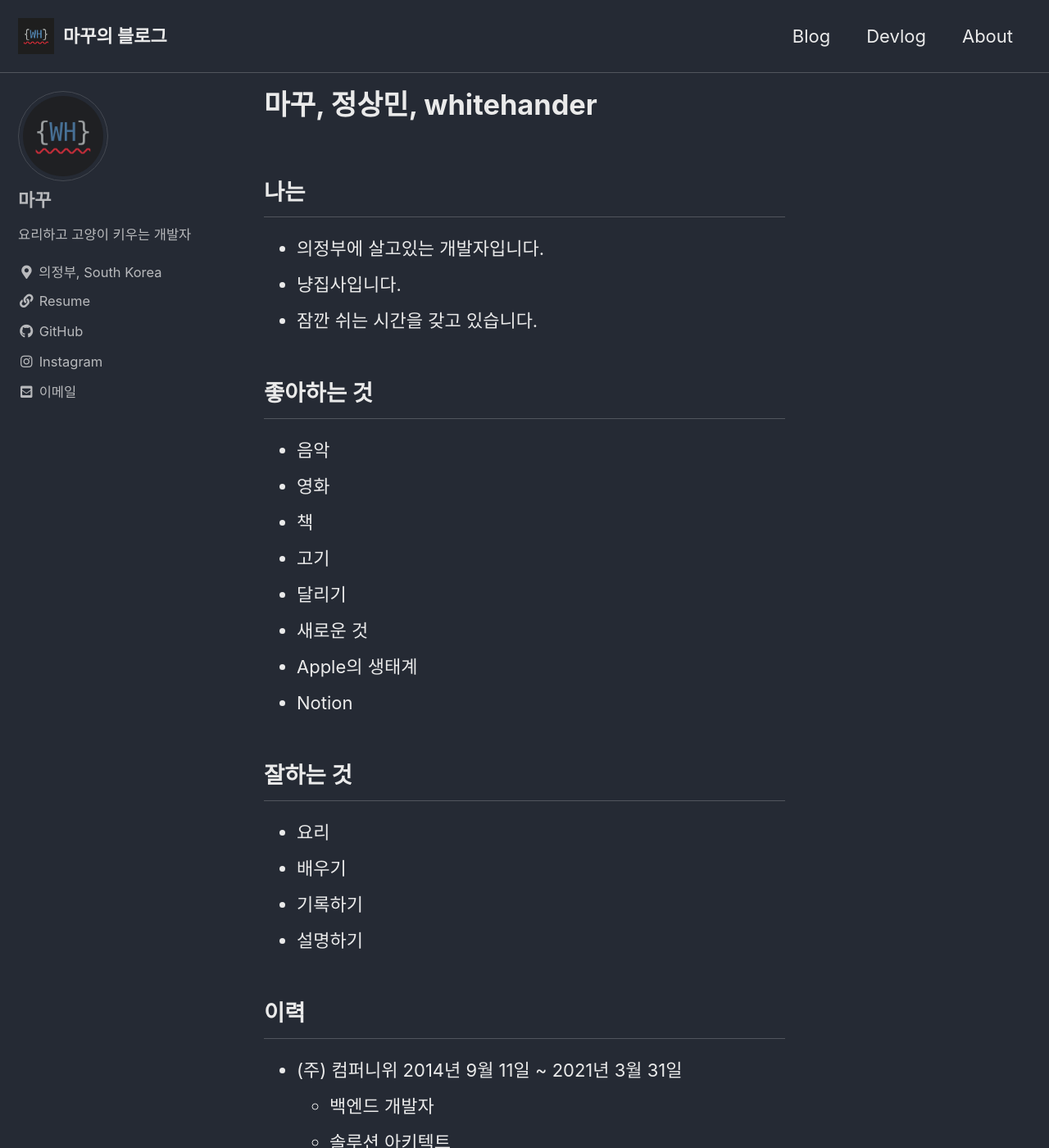
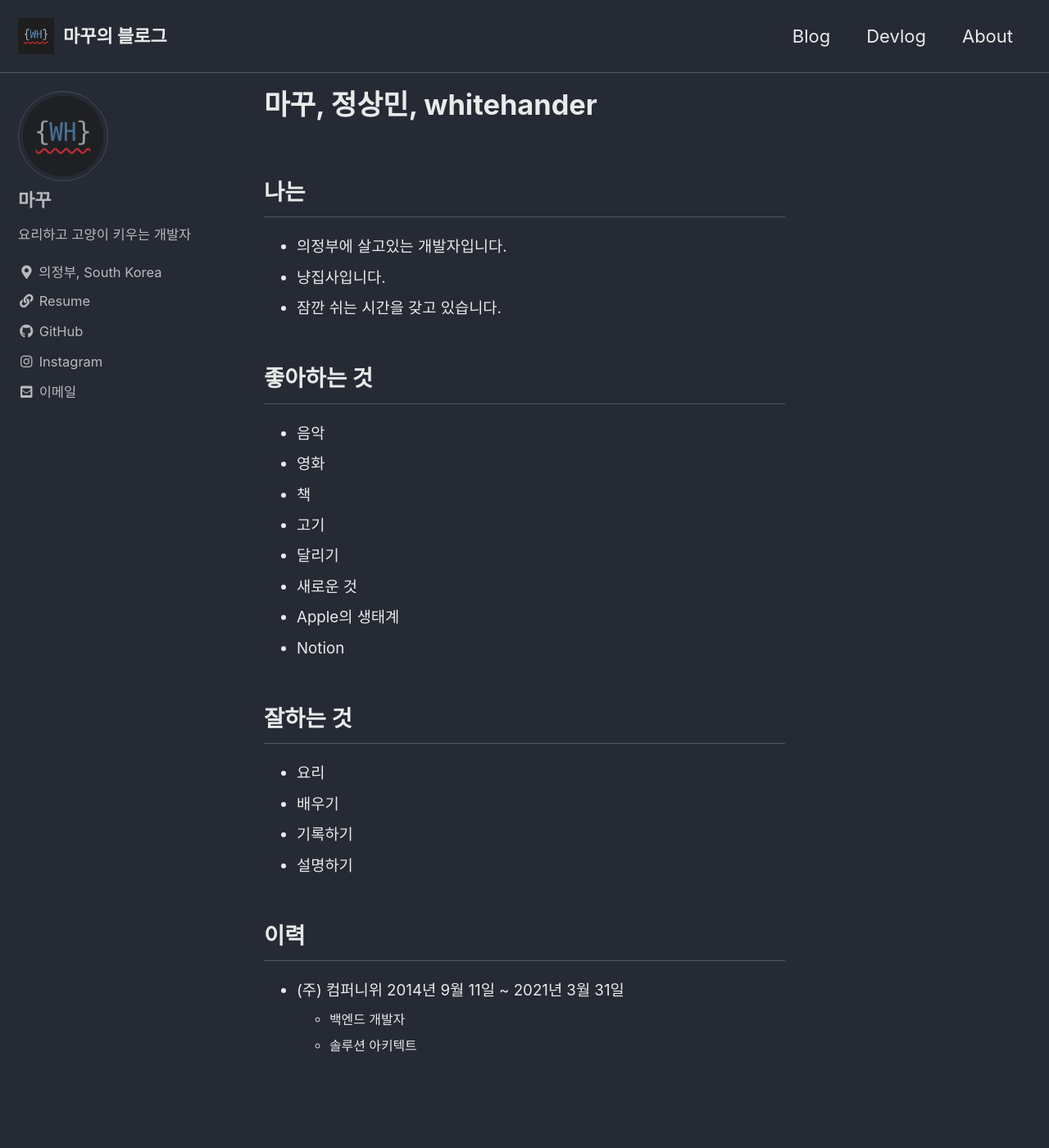
Before and after one commit to whitehander/whitehander.github.io, a Jekyll site: the page built from _pages/about.md, in a window 1280 px wide and 1400 px high. Shown: the whole window at 82% size. Built offline with Jekyll 4.4.1, drawn with Linux system fonts in a browser that asks for light colours; cached includes are drawn as plain includes.

Commit message:
본문 폰트 사이즈 축소

```diff
--- a/_sass/minimal-mistakes/_page.scss
+++ b/_sass/minimal-mistakes/_page.scss
@@ -108,7 +108,7 @@ body {
   p,
   li,
   dl {
-    font-size: 1em;
+    font-size: 0.85em;
   }
 
   /* paragraph indents */
```
